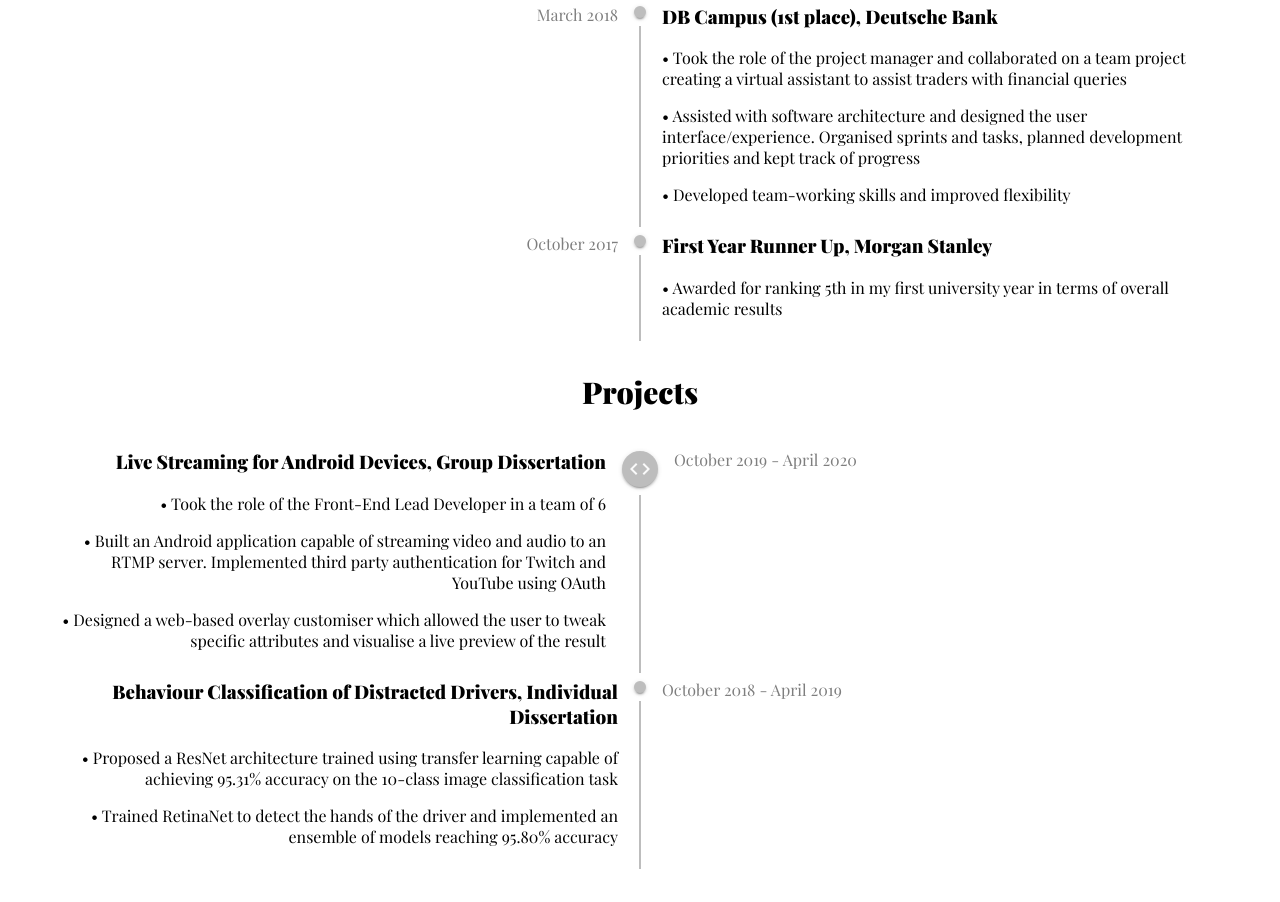
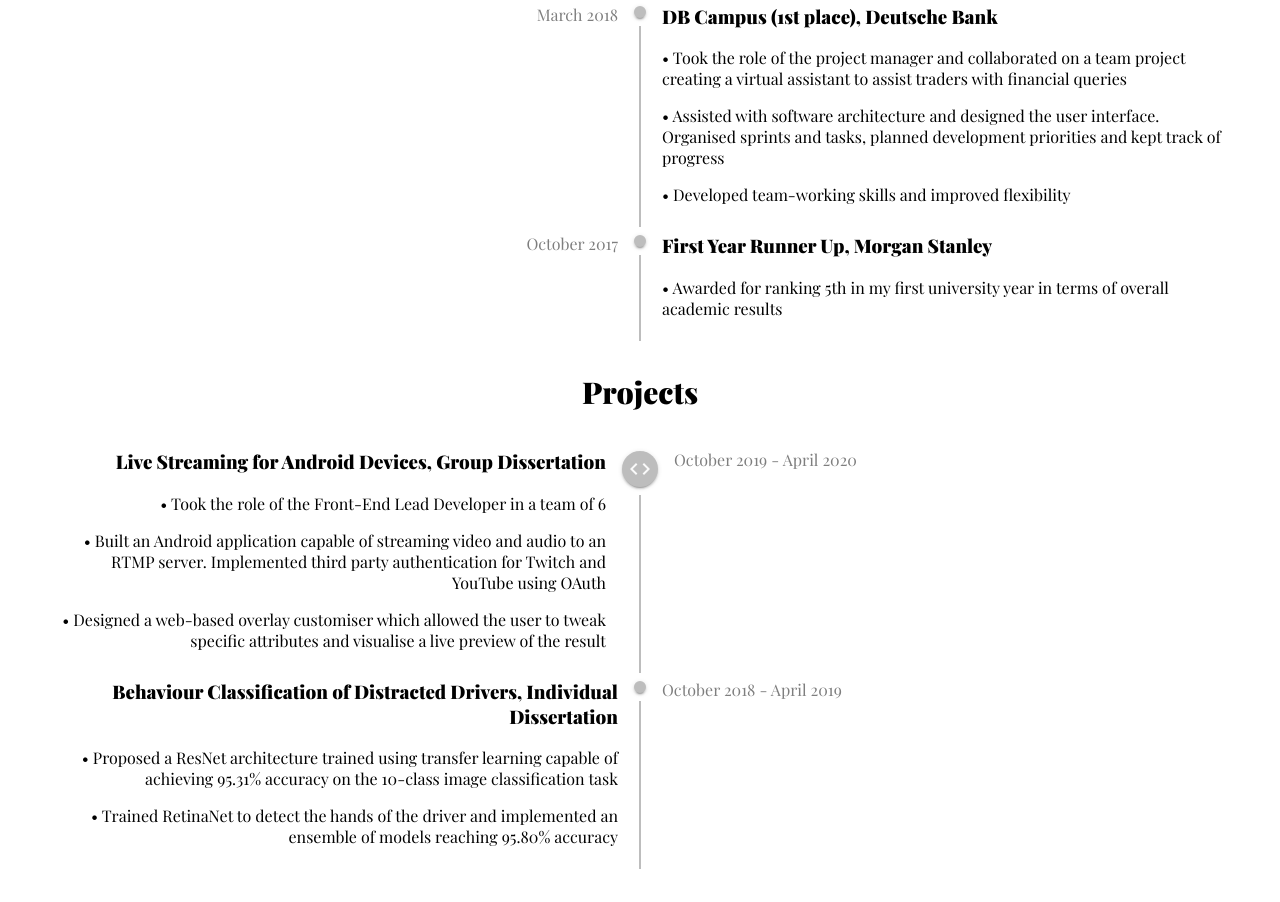
Before and after one commit to alexmotoc/portfolio, a React (Create React App) app: page /cv in a window 1280 px wide. Shown: the part 1834-2736 px from the top of the page. Built offline with nearby package versions, Linux system fonts and the light colour scheme.

Commit message:
Fixed wording issue causing misalignment at Awards section

```diff
--- a/src/components/CVSection.tsx
+++ b/src/components/CVSection.tsx
@@ -107,7 +107,7 @@ export const Awards: CVSectionProps = {
             date: 'March 2018',
             content: [
                 'Took the role of the project manager and collaborated on a team project creating a virtual assistant to assist traders with financial queries',
-                'Assisted with software architecture and designed the user interface/experience. Organised sprints and tasks, planned development priorities and kept track of progress',
+                'Assisted with software architecture and designed the user interface. Organised sprints and tasks, planned development priorities and kept track of progress',
                 'Developed team-working skills and improved flexibility'
             ]
         },
```
